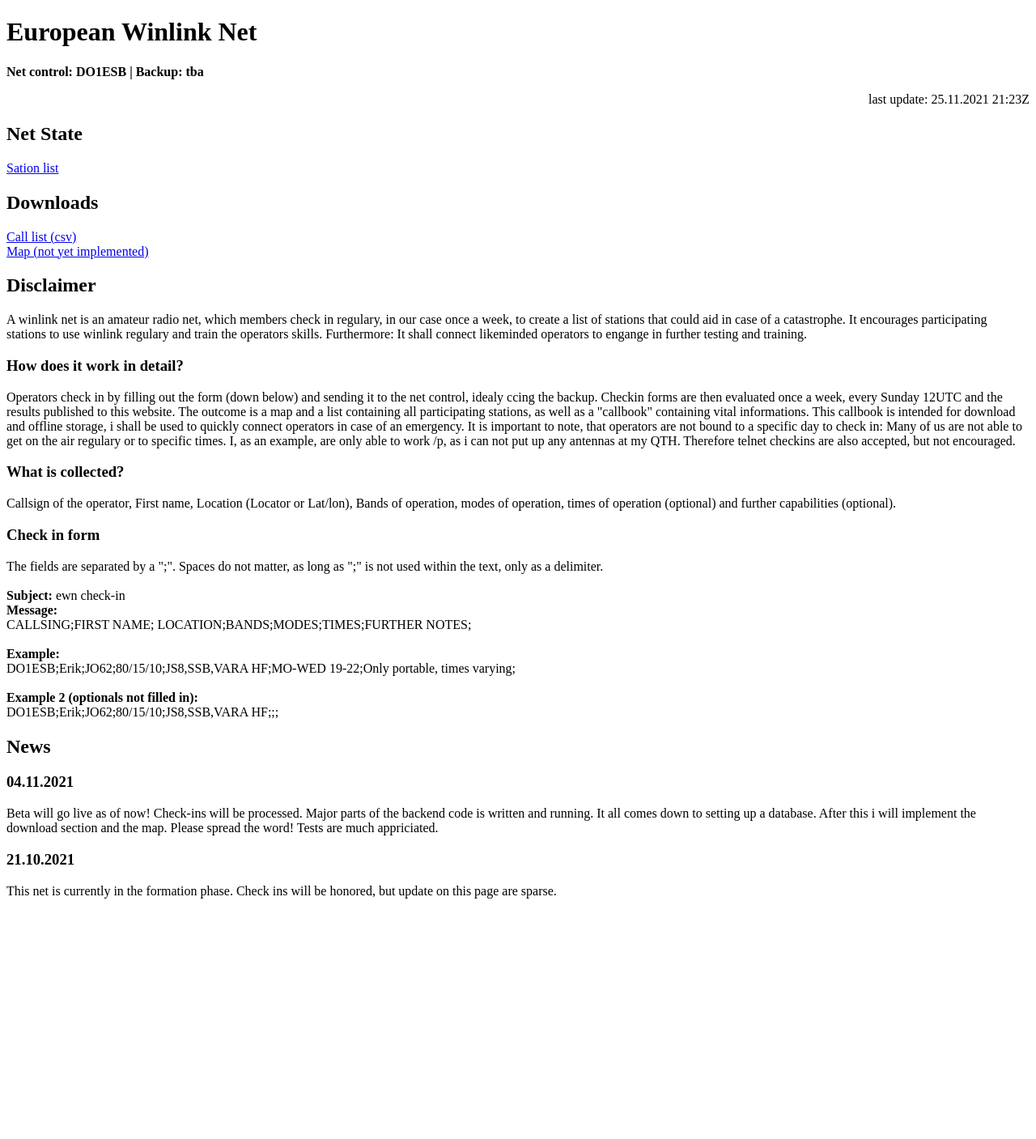
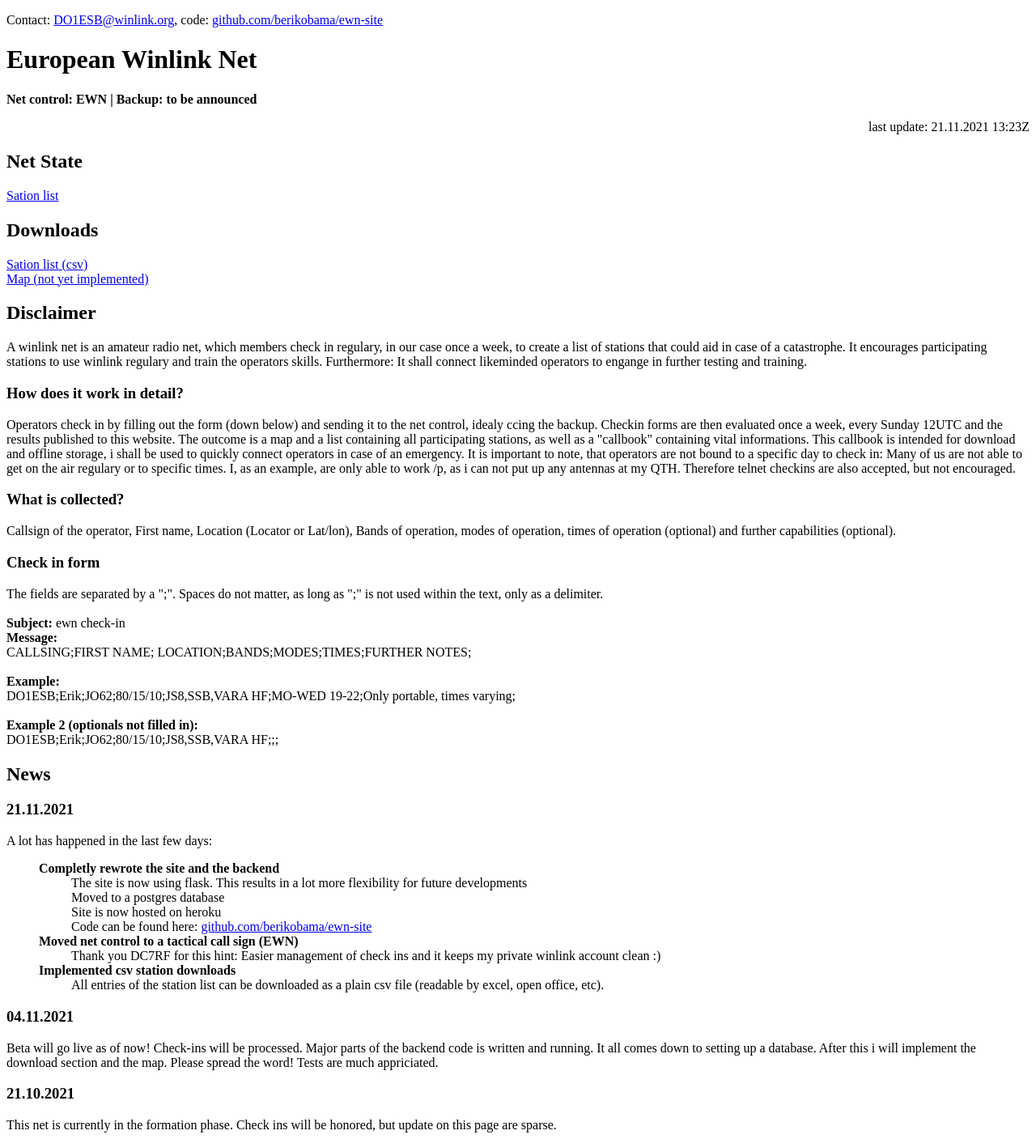
Before and after one commit to berikobama/ewn-site, a Flask app: page / in a window 1280 px wide. Shown: the whole page at 81% size. Before the commit the page ends 1110 px from the top, so only its background shows below. Run offline with Flask 2, Linux system fonts and the light colour scheme; some libraries are stand-ins or nearby versions.

Commit message:
added news, formatting

```diff
--- a/templates/main.html
+++ b/templates/main.html
@@ -1,17 +1,22 @@
 <!doctype html>
-<html lang="de"><meta charset="utf-8">
-
+<html lang="de">
+   <style>
+      dt {
+      	font-weight: bold;
+      }
+   </style>
+   <title>European Winlink Net</title>
+   <meta charset="utf-8">
+   <p>Contact: <a href="mailto:DO1ESB@winlink.org">DO1ESB@winlink.org</a>, code: <a href="https://github.com/berikobama/ewn-site">github.com/berikobama/ewn-site</a></p>
    <h1><a href="/" style="text-decoration:none;color:black">European Winlink Net</a></h1>
-
-<b>Net control: DO1ESB | Backup: tba</b>
-
-<p style="text-align:right">last update: 25.11.2021 21:23Z<p>
+   <b>Net control: EWN | Backup: to be announced</b>
+   <p style="text-align:right">last update: 21.11.2021 13:23Z
+   <p>
    <h2>Net State</h2>
    <a href="checkins">Sation list</a>
    <h2>Downloads</h2>
-<a href="/download_stations_csv"> Call list (csv)</a><br>
+   <a href="/download_stations_csv">Sation list (csv)</a><br>
    <a href="/map.jpg"> Map (not yet implemented)</a>
-
    <h2>Disclaimer</h2>
    A winlink net is an amateur radio net, which members check in regulary, in our case once a week, to create a list of stations that could aid in case of a catastrophe.
    It encourages participating stations to use winlink regulary and train the operators skills. Furthermore: It shall connect likeminded operators to engange in further testing and training.
@@ -32,6 +37,19 @@
    <b>Example 2 (optionals not filled in):</b><br>
    DO1ESB;Erik;JO62;80/15/10;JS8,SSB,VARA HF;;;
    <h2>News</h2>
+   <h3>21.11.2021</h3>
+   A lot has happened in the last few days:
+   <ul>
+      <dt>Completly rewrote the site and the backend</dt>
+      <dd>The site is now using flask. This results in a lot more flexibility for future developments</dd>
+      <dd>Moved to a postgres database</dd>
+      <dd>Site is now hosted on heroku</dd>
+      <dd>Code can be found here: <a href="https://github.com/berikobama/ewn-site">github.com/berikobama/ewn-site</a></dd>
+      <dt>Moved net control to a tactical call sign (EWN)</dt>
+      <dd>Thank you DC7RF for this hint: Easier management of check ins and it keeps my private winlink account clean :)</dd>
+      <dt>Implemented csv station downloads</dt>
+      <dd>All entries of the station list can be downloaded as a plain csv file (readable by excel, open office, etc).</dd>
+   </ul>
    <h3>04.11.2021</h3>
    Beta will go live as of now! Check-ins will be processed. Major parts of the backend code is written and running. It all comes down to setting up a database.
    After this i will implement the download section and the map. Please spread the word! Tests are much appriciated.
```
Lines whose indentation alone changed are shown as unchanged.
